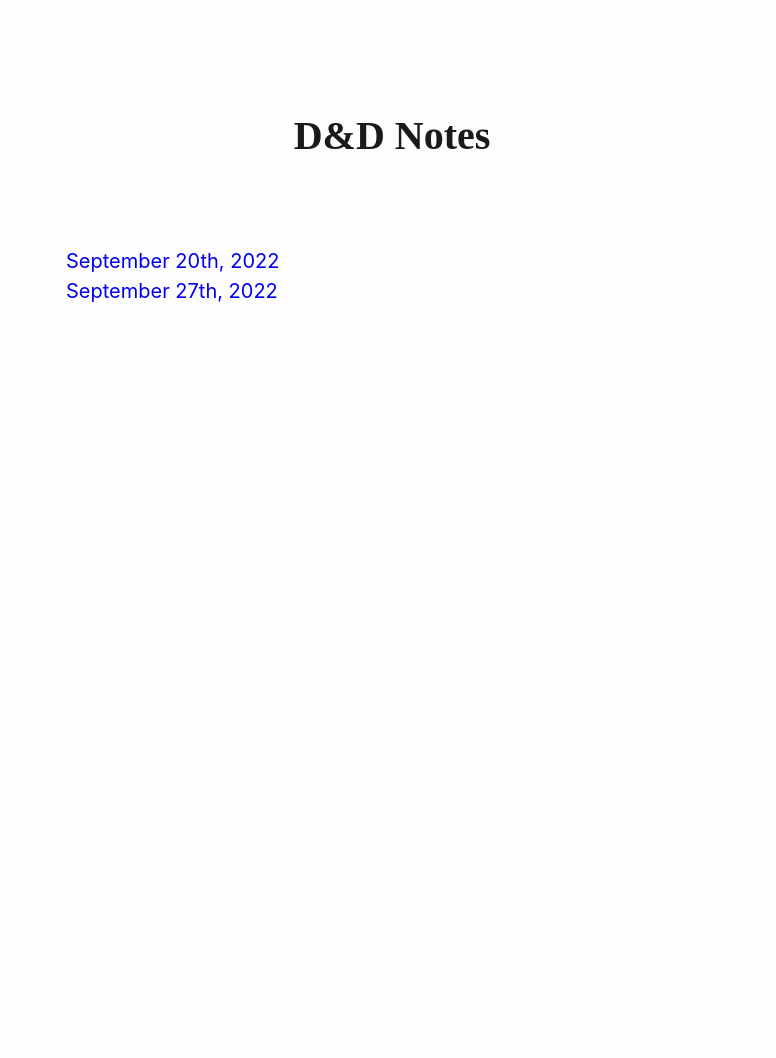
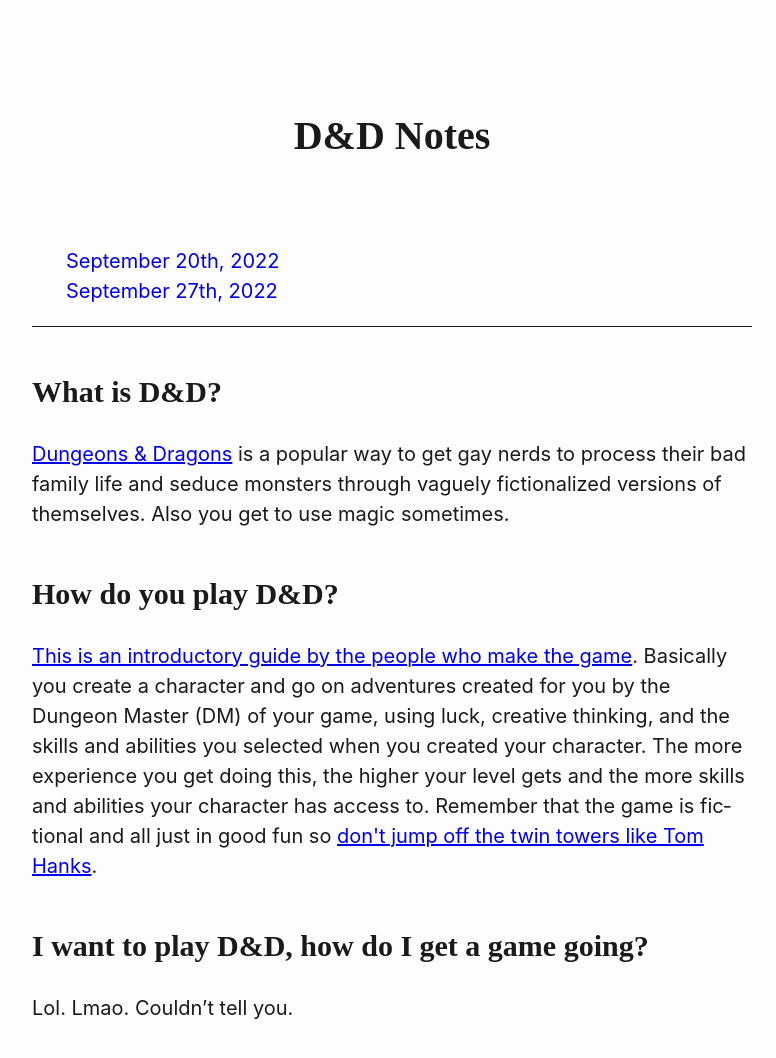
Before and after one commit to vvvvveia/dnd-notes, a plain HTML site: page index.html in a window 1280 px wide. Shown: the whole page, without its empty margins (248-1024 px from the left). Before the commit the page ends 800 px from the top, so only its background shows below. Drawn offline with Linux system fonts and the light colour scheme.

Commit message:
Create FAQ on Homepage

```diff
--- a/index.html
+++ b/index.html
@@ -23,6 +23,19 @@
             <a href="2022/09/27.html">September 27th, 2022</a>
         </li>
     </ul>
+    <hr>
+    <h2>What is D&D?</h1>
+        <p>
+            <a href="https://en.wikipedia.org/wiki/Dungeons_%26_Dragons">Dungeons & Dragons</a> is a popular way to get gay nerds to process their bad family life and seduce monsters through vaguely fictionalized versions of themselves. Also you get to use magic sometimes.
+        </p>
+    <h2>How do you play D&D?</h2>
+        <p>
+            <a href="https://dnd.wizards.com/how-to-play">This is an introductory guide by the people who make the game</a>. Basically you create a character and go on adventures created for you by the Dungeon Master (DM) of your game, using luck, creative thinking, and the skills and abilities you selected when you created your character. The more experience you get doing this, the higher your level gets and the more skills and abilities your character has access to. Remember that the game is fictional and all just in good fun so <a href="https://en.wikipedia.org/wiki/Mazes_and_Monsters">don't jump off the twin towers like Tom Hanks</a>.
+        </p>
+    <h2>I want to play D&D, how do I get a game going?</h2>
+        <p>
+            Lol. Lmao. Couldn&rsquo;t tell you.
+        </p>
 </body>
 
 </html>
```
